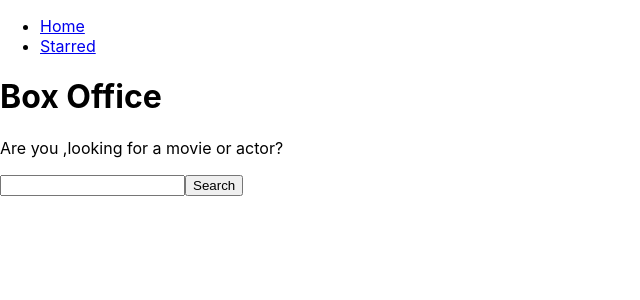
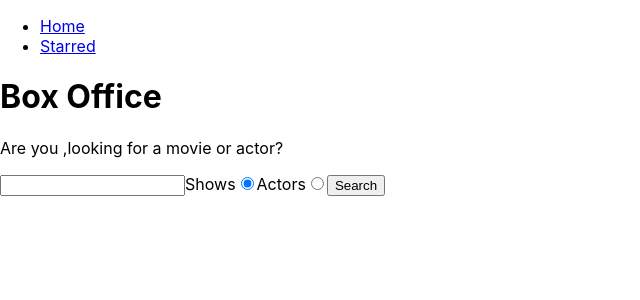
Before and after one commit to jayashankarkanigiri/Box-office-app, a React (Create React App) app: page / in a window 1280 px wide. Shown: the top 300 px of the page, without its empty margins (0-640 px from the left). Built offline with nearby package versions, Linux system fonts and the light colour scheme.

Commit message:
added search for actors

```diff
--- a/src/api/tvmaze.js
+++ b/src/api/tvmaze.js
@@ -1,9 +1,10 @@
 const BASE_URL = 'https://api.tvmaze.com';
 
-const apiGet = async (queryString) => {
-    const response = await fetch(`${BASE_URL}${queryString}`);
-    const body = await response.json();
-    return body;
+const apiGet = async queryString => {
+  const response = await fetch(`${BASE_URL}${queryString}`);
+  const body = await response.json();
+  return body;
 };
 
-export const searchForShows = (query) => apiGet(`/search/shows?q=${query}`);
+export const searchForShows = query => apiGet(`/search/shows?q=${query}`);
+export const searchForPeople = query => apiGet(`/search/people?q=${query}`);
--- a/src/pages/Home.jsx
+++ b/src/pages/Home.jsx
@@ -1,24 +1,37 @@
+// ...
 import { useState } from 'react';
-import { searchForShows } from './../api/tvmaze';
-
+import { searchForShows, searchForPeople } from './../api/tvmaze';
 const Home = () => {
   const [searchStr, setSearchStr] = useState('');
   const [apiData, setApiData] = useState(null);
   const [apiDataError, setApiDataError] = useState(null);
-  console.log(apiDataError);
+  const [searchOption, setSearchOption] = useState('shows');
 
-  const onSearchInputChange = ev => {
+  const onSearchInputChange = (ev) => {
     setSearchStr(ev.target.value);
   };
+  const onRadioChange = (ev) => {
+    setSearchOption(ev.target.value);
+  };
 
-  const onSearch = async ev => {
-    ev.preventDefault(); // Prevents the default form submission behavior
+  const onSearch = async (ev) => {
+    ev.preventDefault();
 
     try {
       setApiDataError(null);
 
-      const result = await searchForShows(searchStr);
+
+      if(searchOption === 'shows') {
+        const result = await searchForShows(searchStr);
       setApiData(result);
+
+      } else {
+        const result = await searchForPeople(searchStr);
+      setApiData(result);
+
+      }
+
+
     } catch (error) {
       setApiDataError(error);
     }
@@ -26,11 +39,13 @@ const Home = () => {
 
   const renderApiData = () => {
     if (apiDataError) {
-      return <div>Error occured: {apiDataError.message}</div>;
+      return <div>Error occurred: {apiDataError.message}</div>;
     }
     if (apiData) {
-      return apiData.map(data => (
-        <div key={data.show.id}>{data.show.name}</div>
+      return apiData[0].show
+      ?  apiData.map(data => <div key={data.show.id}>{data.show.name}</div>)
+       : apiData.map(data => (
+        <div key={data.person.id}>{data.person.name}</div>
       ));
     }
     return null;
@@ -39,7 +54,32 @@ const Home = () => {
   return (
     <div>
       <form onSubmit={onSearch}>
-        <input type="text" value={searchStr} onChange={onSearchInputChange} />
+        <input
+          type="text"
+          value={searchStr}
+          onChange={onSearchInputChange}
+        />
+        <label>
+          Shows
+          <input
+            type="radio"
+            name="search-option"
+            value="shows"
+            checked={searchOption === 'shows'}
+            onChange={onRadioChange}
+          />
+        </label>
+
+        <label>
+          Actors
+          <input
+            type="radio"
+            name="search-option"
+            value="actors"
+            checked={searchOption === 'actors'}
+            onChange={onRadioChange}
+          />
+        </label>
         <button type="submit">Search</button>
       </form>
       <div>{renderApiData()}</div>
```
